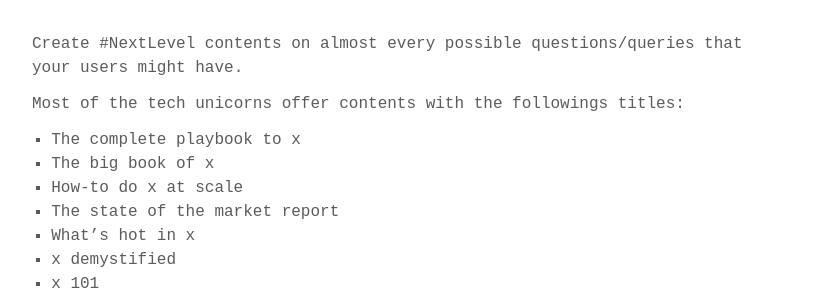
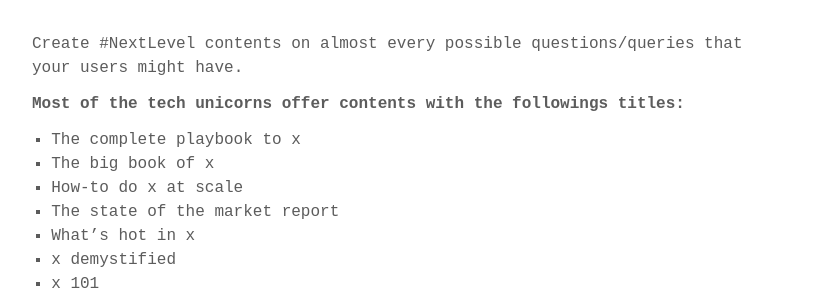
Before and after one commit to deepakness/deepak-notes-jk, a Jekyll site: the page built from _posts/2021-01-25-content-marketing-strategies.md, in a window 1280 px wide. Shown: the part 210-500 px from the top of the page, without its empty margins (232-1047 px from the left). Built offline with Jekyll 4.4.1, drawn with Linux system fonts in a browser that asks for light colours; some web fonts are replaced.

Commit message:
new note

```diff
--- a/_posts/2021-01-25-content-marketing-strategies.md
+++ b/_posts/2021-01-25-content-marketing-strategies.md
@@ -5,7 +5,7 @@ title: Tech unicorns' Content Marketing strategies
 
 Create #NextLevel contents on almost every possible questions/queries that your users might have.
 
-Most of the tech unicorns offer contents with the followings titles:
+**Most of the tech unicorns offer contents with the followings titles:**
 
 - The complete playbook to x
 - The big book of x
```
